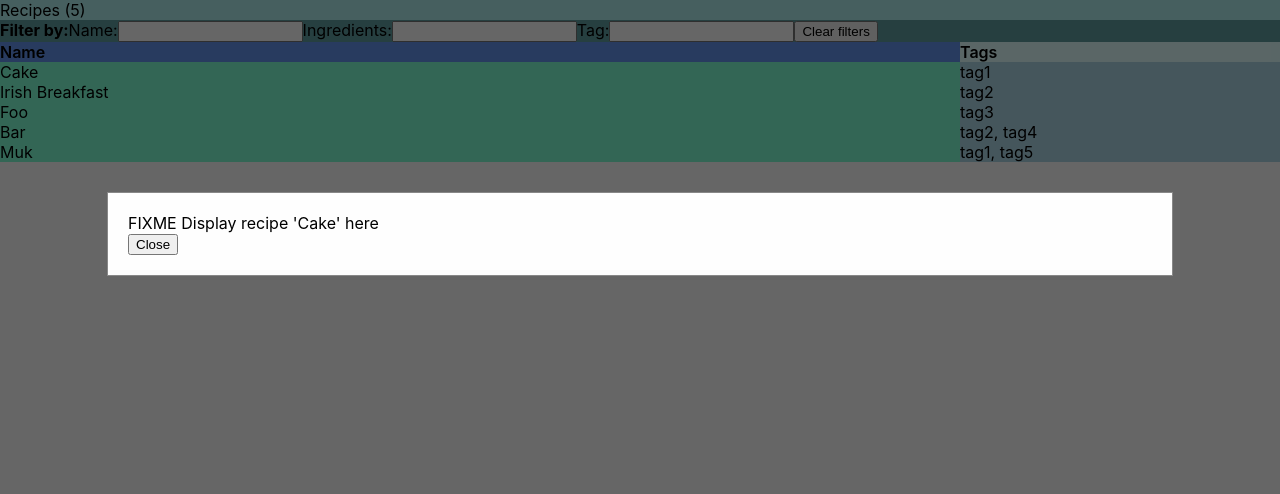
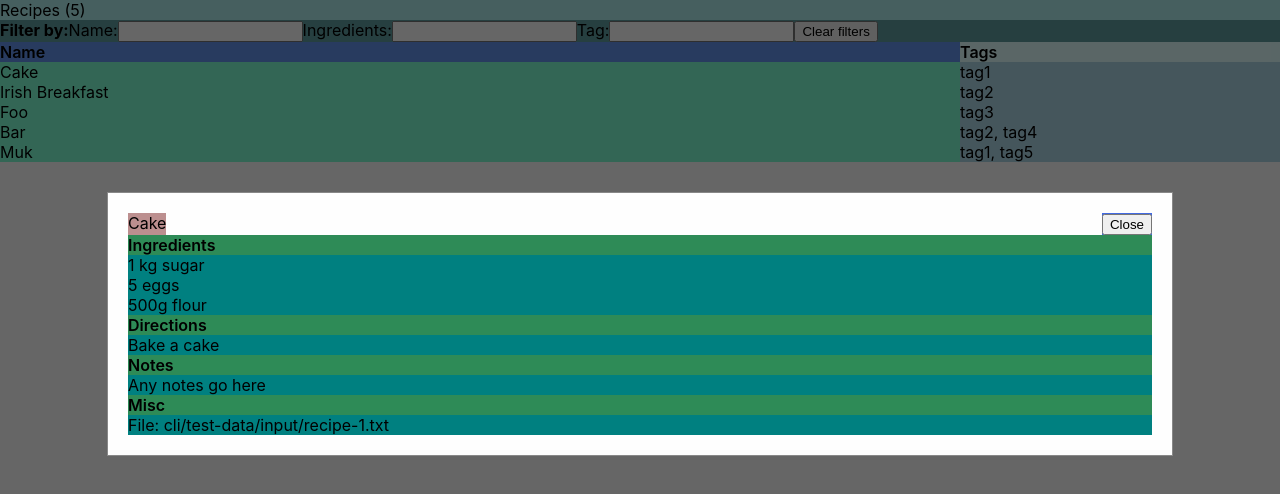
Before and after one commit to folkforms/recipes-react-app, a React (Create React App) app: page / in a window 1280 px wide. Both pictures are taken after a click on the element "Cake". Shown: the top 494 px of the page. Built offline with nearby package versions, Linux system fonts and the light colour scheme.

Commit message:
Add recipe details to modal

```diff
--- a/src/components/List-grid.css
+++ b/src/components/List-grid.css
@@ -1,4 +1,3 @@
-
 .list-title {
   background-color: paleturquoise;
 }
--- a/src/components/List.js
+++ b/src/components/List.js
@@ -4,7 +4,7 @@ import ListTitle from "./ListTitle";
 import ListHeaderRow from "./ListHeaderRow";
 import ListFilter from "./ListFilter";
 import ListRows from "./ListRows";
-import RecipeView from "./RecipeView";
+import Recipe from "./Recipe/Recipe";
 
 const List = props => {
   // Filters
@@ -27,17 +27,17 @@ const List = props => {
   const allRecipes = props.recipes;
   const recipes = applyFilter(allRecipes, filters);
 
-  // Recipe view
-  const [showRecipeView, setShowRecipeView] = useState("");
+  // Recipe details
+  const [showRecipeModal, setShowRecipeModal] = useState("");
 
   return (
     <>
-      {showRecipeView ? <RecipeView recipe={showRecipeView} onClose={() => setShowRecipeView("")} /> : null}
+      {showRecipeModal ? <Recipe recipe={showRecipeModal} onClose={() => setShowRecipeModal("")} /> : null}
       <div className="list">
         <ListTitle numRecipes={recipes.length} />
         <ListFilter recipes={recipes} filters={filters} onClear={clearFilters}/>
         <ListHeaderRow />
-        <ListRows recipes={recipes} onClickRecipe={setShowRecipeView} />
+        <ListRows recipes={recipes} onClickRecipe={setShowRecipeModal} />
       </div>
     </>
   );
--- /dev/null
+++ b/src/components/Recipe/Recipe.js
@@ -0,0 +1,20 @@
+import React from 'react';
+import './Recipe.css';
+import RecipeHeader from './RecipeHeader';
+import RecipeBody from './RecipeBody';
+
+const Recipe = props => {
+  const { recipe } = props;
+  return (
+    <>
+      <div className="modal">
+        <div className="modal-content">
+          <RecipeHeader name={recipe.name} onClose={props.onClose} />
+          <RecipeBody recipe={recipe} />
+        </div>
+      </div>
+    </>
+  );
+}
+
+export default Recipe;
--- /dev/null
+++ b/src/components/Recipe/RecipeBody.css
@@ -0,0 +1,12 @@
+.recipe-body {
+  background-color: teal;
+}
+
+.recipe-body .section {
+  background-color: seagreen;
+  font-weight: 600;
+}
+
+.recipe-body .section .item {
+  background-color: slategrey;
+}
--- /dev/null
+++ b/src/components/Recipe/RecipeBody.js
@@ -0,0 +1,23 @@
+import React from 'react';
+import './RecipeBody.css';
+
+const RecipeBody = props => {
+  const { recipe } = props;
+  let count = 0;
+  return (
+    <>
+      <div className="recipe-body">
+        <div className="section">Ingredients</div>
+        {recipe.ingredients.map(item => <div className="item" key={"ingredient-" + count++}>{item}</div>)}
+        <div className="section">Directions</div>
+        {recipe.directions.map(item => <div className="item" key={"ingredient-" + count++}>{item}</div>)}
+        <div className="section">Notes</div>
+        {recipe.notes.map(item => <div className="item" key={"ingredient-" + count++}>{item}</div>)}
+        <div className="section">Misc</div>
+        <div className="item" key={"misc-" + count++}>File: {recipe.filename}</div>
+      </div>
+    </>
+  );
+}
+
+export default RecipeBody;
--- /dev/null
+++ b/src/components/Recipe/RecipeHeader.css
@@ -0,0 +1,12 @@
+.recipe-header {
+  display: flex;
+}
+
+.recipe-header .title {
+  background-color: rosybrown;
+}
+
+.recipe-header .close-button {
+  background-color: royalblue;
+  margin-left: auto;
+}
--- /dev/null
+++ b/src/components/Recipe/RecipeHeader.js
@@ -0,0 +1,18 @@
+import React from 'react';
+import './RecipeHeader.css';
+
+const RecipeHeader = props => {
+  const { name, onClose } = props;
+  return (
+    <>
+      <div className="recipe-header">
+        <div className="title">{name}</div>
+        <div className="close-button">
+          <button onClick={onClose}>Close</button>
+        </div>
+      </div>
+    </>
+  );
+}
+
+export default RecipeHeader;
--- a/src/components/RecipeView.js
+++ /dev/null
@@ -1,19 +0,0 @@
-import React from 'react';
-import "./RecipeView.css";
-
-const RecipeView = props => {
-  return (
-    <>
-      <div className="modal">
-        <div className="modal-content">
-          <div>
-            FIXME Display recipe '{props.recipe.name}' here
-          </div>
-          <button onClick={props.onClose}>Close</button>
-        </div>
-      </div>
-    </>
-  );
-}
-
-export default RecipeView;
```
Also changed, not shown: src/components/List.css (deleted, +0 -44 lines), src/components/Recipe/Recipe.css (renamed from src/components/RecipeView.css).
